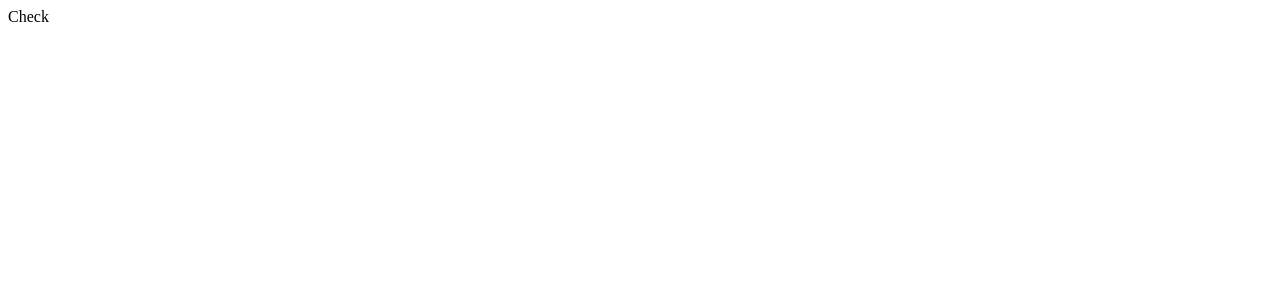
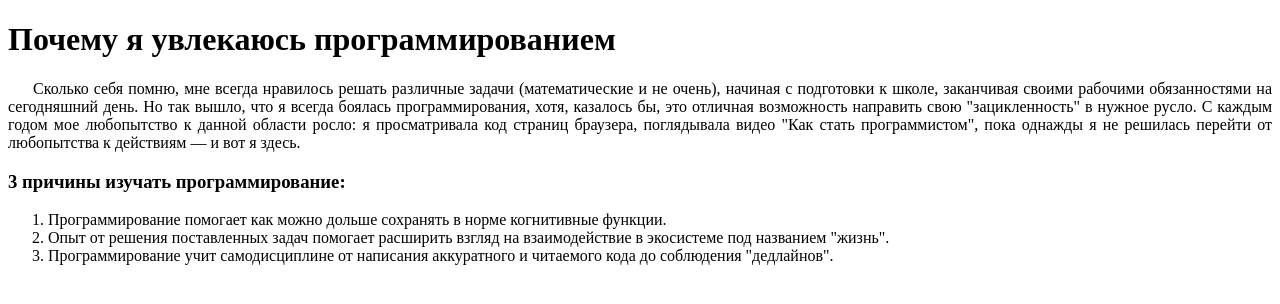
Before and after one commit to CapitanChina/H-w, a plain HTML site: page index.html in a window 1280 px wide. Drawn offline with Linux system fonts and the light colour scheme.

Commit message:
Почему я увлекаюсь программированием

```diff
--- a/index.html
+++ b/index.html
@@ -1,12 +1,28 @@
 <!DOCTYPE html>
 <html lang="en">
 <head>
+    <style>
+        p { text-indent: 25px; }
+    </style>
     <meta charset="UTF-8">
     <meta name="viewport" content="width=device-width, initial-scale=1.0">
-    <title>Document</title>
+    <title>Аня</title>
 </head>
 <body>
-    Check
+    <h1>Почему я увлекаюсь программированием</h1>
+    <p align="justify">
+        Сколько себя помню, мне всегда нравилось решать различные задачи (математические и не очень),
+        начиная с подготовки к школе, заканчивая своими рабочими обязанностями на сегодняшний день. Но так вышло, что я всегда боялась программирования, хотя, казалось бы,
+        это отличная возможность направить свою "зацикленность" в нужное русло. С каждым годом мое любопытство к данной области росло: я просматривала код страниц браузера,
+        поглядывала видео "Как стать программистом", пока однажды я не решилась перейти от любопытства к действиям — и вот я здесь.</p>
+    </p>
+    <h3>3 причины изучать программирование:</h3>
+    <ol>
+        <li>Программирование помогает как можно дольше сохранять в норме когнитивные функции.</li>
+        <li>Опыт от решения поставленных задач помогает расширить взгляд на взаимодействие в экосистеме под названием "жизнь".</li>
+        <li>Программирование учит самодисциплине от написания аккуратного и читаемого кода до соблюдения "дедлайнов".</li>
+    </ol>
+
 <!--    <script src="./QuickSortTask.js"></script>
     <script src="./Palindrome.js"></script> -->
     <script src="./practice.js"></script>
```
